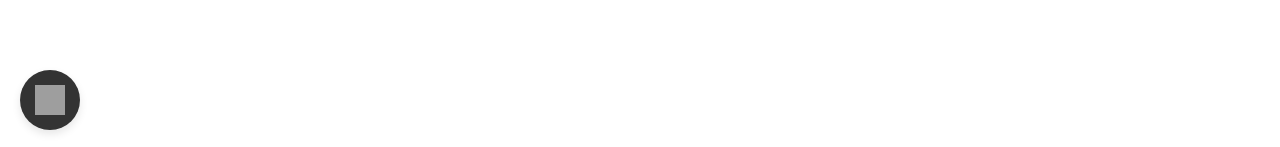
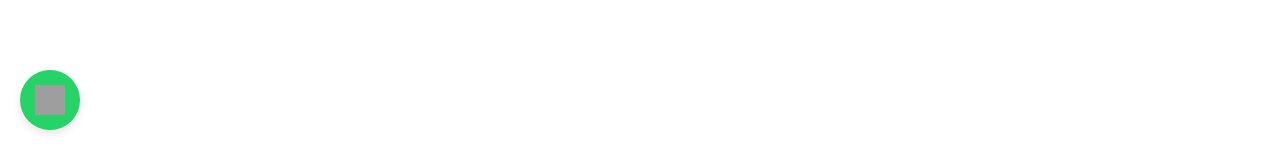
Before and after one commit to soarsqz/soaresdsn, a plain HTML site: page index.html in a window 1280 px wide. Shown: the part 650-797 px from the top of the page. Drawn offline with Linux system fonts and the light colour scheme; grey boxes are pictures that could not be loaded.

Commit message:
Update index.html

```diff
--- a/index.html
+++ b/index.html
@@ -85,7 +85,7 @@
       position: fixed;
       bottom: 20px;
       left: 20px;
-      background-color: #333;
+      background-color: #25D366;
       color: white;
       border: none;
       border-radius: 50%;  /* Faz o botão circular */
@@ -100,7 +100,7 @@
 
     /* Efeito de hover para o botão */
     .whatsapp-button:hover {
-      background-color: #122f8c;
+      background-color: #25D366;
     }
 
     /* Estilo para a logo dentro do botão */
```
